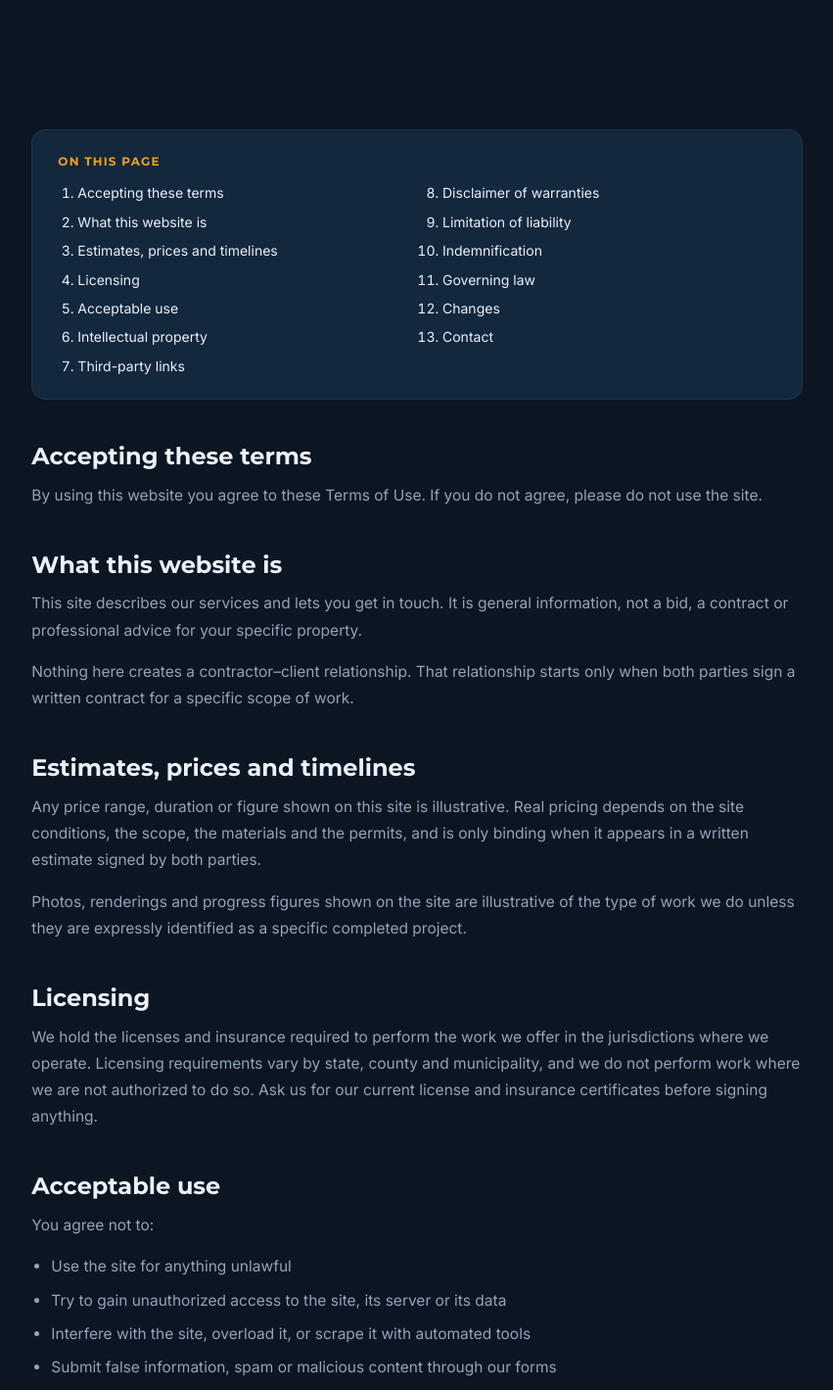
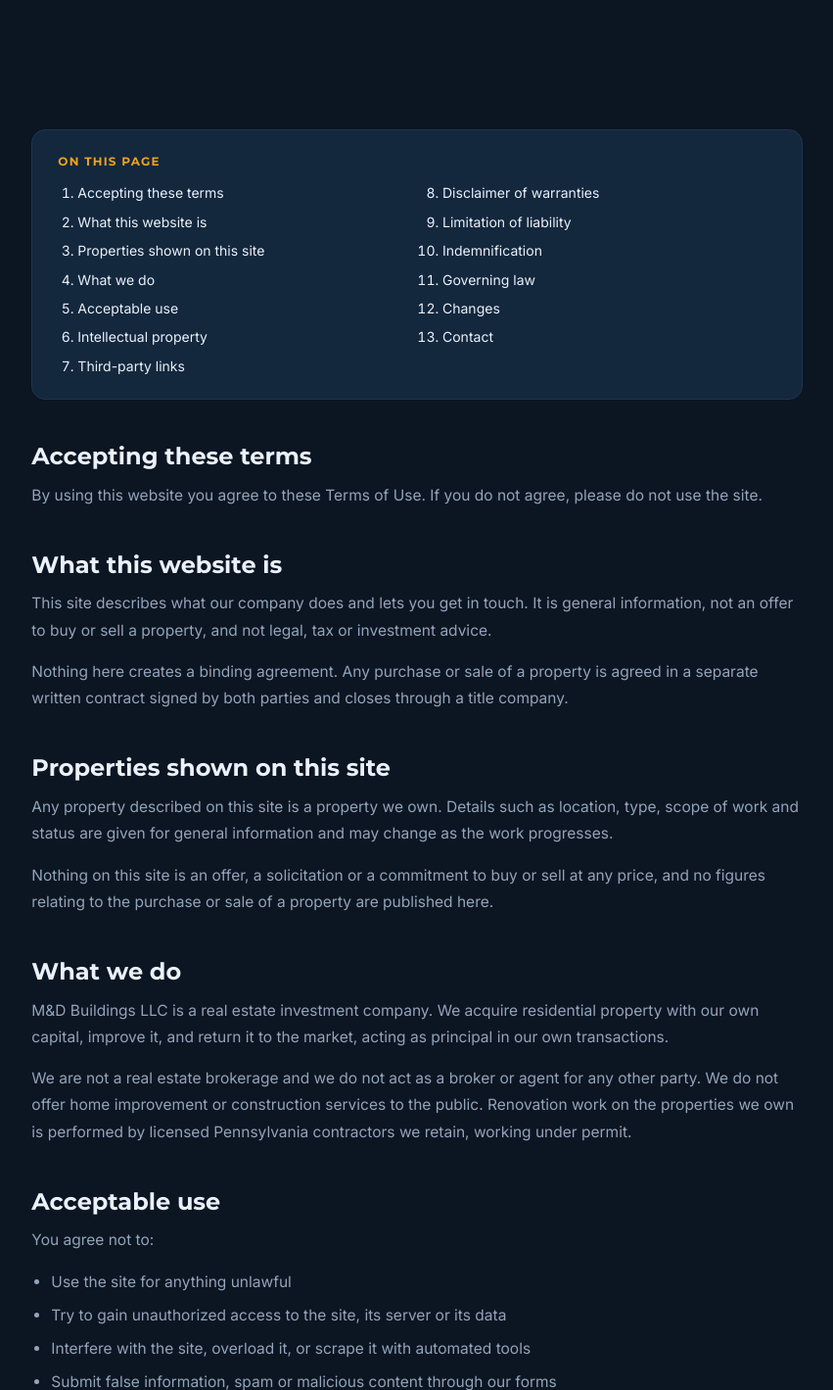
Before and after one commit to Sell-U-app/M-DLLC, a PHP site: page /terms.php in a window 1280 px wide. Shown: the part 415-1834 px from the top of the page at 98% size, without its empty margins (214-1065 px from the left). Run offline with PHP 8.4, Linux system fonts and the light colour scheme.

Commit message:
Envio real del formulario por SMTP, direccion de la sociedad y Terms corregidos
Formulario (unico canal de contacto):
- Nuevo inc/smtp.php: cliente SMTP autenticado sin dependencias (STARTTLS o
  SSL, AUTH LOGIN). Existe porque el contenedor de Railway no trae MTA y
  mail() siempre fallaba: los mensajes solo quedaban en un CSV que se borra
  en cada despliegue
- Se configura solo por variables de entorno, ninguna credencial en el repo
- El From usa el dominio autenticado y el correo del visitante viaja en
  Reply-To; al reves Outlook lo marca como spam
- Destino por defecto amml4225@hotmail.com, ajustable con MAIL_TO
- El respaldo en CSV se mantiene por si el envio falla

Datos de la sociedad:
- Oficina registrada 502 W 7th St Ste 100, Erie, PA 16502, en el pie y en las
  paginas legales

Terms of Use y Privacy Policy:
- Fuera la afirmacion "We hold the licenses and insurance required to perform
  the work we offer": era falsa y es justo lo que sanciona el Home Improvement
  Consumer Protection Act de Pensilvania. La reemplaza una descripcion real de
  la actividad y la aclaracion de que no somos brokerage ni ofrecemos obra al
  publico
- Fuera la relacion "contratista-cliente", los estimados vinculantes y la
  garantia de obra; el texto de datos personales ya no pide telefono ni habla
  de "tu proyecto"

Copy:
- "no listing" pasa a "the house never goes on the market" (la palabra estaba
  en el vocabulario excluido)

Co-Authored-By: Claude Opus 5 <noreply@anthropic.com>

```diff
--- a/inc/config.php
+++ b/inc/config.php
@@ -21,17 +21,17 @@ $SITE = [
     'email'      => 'info@mdbuildings.us',
     'phone'      => '',
     'phone_tel'  => '',
-    'address'    => '',   // <- direccion operativa real, pendiente
+    'address'    => '502 W 7th St Ste 100, Erie, PA 16502',   // oficina registrada
     'hours'      => '',
     'license'    => '',
 
     // --- Legal ---
     'state'         => 'Pennsylvania',   // state of formation and governing law
-    'legal_address' => '',               // <- misma direccion, pendiente
+    'legal_address' => '502 W 7th St Ste 100, Erie, PA 16502',
     'legal_email'   => 'legal@mdbuildings.us',
     'legal_updated' => 'September 4, 2026',
 
-    'form_to'     => 'info@mdbuildings.us',
+    'form_to'     => getenv('MAIL_TO') ?: 'amml4225@hotmail.com',   // destino del formulario
     'og_default'  => 'logo-stacked.png',
     'logo'        => 'logo-horizontal-light.png',
     'logo_footer' => 'logo-stacked-light.png',
@@ -97,7 +97,7 @@ $PROPERTIES = [];
 /** Who we work with: [audience, text] */
 $AUDIENCES = [
     ['Property owners',
-        'If you own a home in Pennsylvania and are thinking about selling, we may be the buyer. We purchase directly and on our own timeline, which means no listing, no showings and no commission — we are the buyer, not an agent. The sale closes at a title company like any other transaction.'],
+        'If you own a home in Pennsylvania and are thinking about selling, we may be the buyer. We purchase directly and on our own timeline, which means the house never goes on the market, there are no showings and there is no commission — we are the buyer, not an agent. The sale closes at a title company like any other transaction.'],
     ['Brokers and agents',
         'We are a straightforward counterparty. We look at what you bring, we answer quickly, and we do not renegotiate after diligence.'],
     ['Contractors and trades',
--- a/inc/legal.php
+++ b/inc/legal.php
@@ -29,7 +29,7 @@ $LEGAL = [
         ]],
         ['Information you give us', [
             'When you submit our contact form, we collect what you type into it:',
-            ['Your name', 'Your email address', 'Your phone number', 'The details you write about your project or request', 'Any other information you choose to include'],
+            ['Your name', 'Your email address', 'The address of a property, when you choose to give it', 'The details you write in your message', 'Any other information you choose to include'],
             'We ask only for what we need to respond to you. You are never required to use the form; you can email us instead.',
         ]],
         ['Information collected automatically', [
@@ -45,10 +45,10 @@ $LEGAL = [
         ]],
         ['Who we share it with', [
             'We share information only when we need to, and only with:',
-            ['Service providers who host the site, deliver our email or store our records, bound to use it only on our instructions', 'Subcontractors and suppliers involved in your specific project, limited to what the job requires', 'Professional advisers such as our accountant, insurer or attorney', 'Authorities, when the law requires it or to protect our legal rights'],
+            ['Service providers who host the site, deliver our email or store our records, bound to use it only on our instructions', 'Contractors, title companies and other parties involved in a transaction or in work on a property we own, limited to what is necessary', 'Professional advisers such as our accountant, insurer or attorney', 'Authorities, when the law requires it or to protect our legal rights'],
         ]],
         ['How long we keep it', [
-            'Inquiries that do not turn into a project are kept for up to 24 months and then deleted. Records tied to work we performed are kept for as long as our legal, tax, warranty and insurance obligations require.',
+            'Inquiries that do not lead to a transaction are kept for up to 24 months and then deleted. Records tied to a property we acquired are kept for as long as our legal and tax obligations require.',
         ]],
         ['Security', [
             'The site is served over HTTPS and access to submissions is limited to the people who need it. No method of transmission or storage is completely secure, so we cannot guarantee absolute security. Please do not send sensitive information such as government ID numbers, bank account details or payment card numbers through the contact form.',
@@ -80,15 +80,16 @@ $LEGAL = [
             "By using this website you agree to these Terms of Use. If you do not agree, please do not use the site.",
         ]],
         ['What this website is', [
-            'This site describes our services and lets you get in touch. It is general information, not a bid, a contract or professional advice for your specific property.',
-            'Nothing here creates a contractor–client relationship. That relationship starts only when both parties sign a written contract for a specific scope of work.',
+            'This site describes what our company does and lets you get in touch. It is general information, not an offer to buy or sell a property, and not legal, tax or investment advice.',
+            'Nothing here creates a binding agreement. Any purchase or sale of a property is agreed in a separate written contract signed by both parties and closes through a title company.',
         ]],
-        ['Estimates, prices and timelines', [
-            'Any price range, duration or figure shown on this site is illustrative. Real pricing depends on the site conditions, the scope, the materials and the permits, and is only binding when it appears in a written estimate signed by both parties.',
-            'Photos, renderings and progress figures shown on the site are illustrative of the type of work we do unless they are expressly identified as a specific completed project.',
+        ['Properties shown on this site', [
+            'Any property described on this site is a property we own. Details such as location, type, scope of work and status are given for general information and may change as the work progresses.',
+            'Nothing on this site is an offer, a solicitation or a commitment to buy or sell at any price, and no figures relating to the purchase or sale of a property are published here.',
         ]],
-        ['Licensing', [
-            "We hold the licenses and insurance required to perform the work we offer in the jurisdictions where we operate. Licensing requirements vary by state, county and municipality, and we do not perform work where we are not authorized to do so. Ask us for our current license and insurance certificates before signing anything.",
+        ['What we do', [
+            "$C is a real estate investment company. We acquire residential property with our own capital, improve it, and return it to the market, acting as principal in our own transactions.",
+            'We are not a real estate brokerage and we do not act as a broker or agent for any other party. We do not offer home improvement or construction services to the public. Renovation work on the properties we own is performed by licensed Pennsylvania contractors we retain, working under permit.',
         ]],
         ['Acceptable use', [
             'You agree not to:',
@@ -102,7 +103,7 @@ $LEGAL = [
         ]],
         ['Disclaimer of warranties', [
             'The site is provided "as is" and "as available". To the fullest extent permitted by law, we disclaim all warranties, express or implied, including merchantability, fitness for a particular purpose and non-infringement. We do not warrant that the site will be uninterrupted, error-free or free of harmful components.',
-            'This disclaimer applies to the website only. It does not affect the written warranty we give on work we actually perform under a signed contract.',
+            'This disclaimer applies to the website only. It does not affect the terms of any written contract signed with us.',
         ]],
         ['Limitation of liability', [
             "To the fullest extent permitted by law, $C and its owners, employees and contractors will not be liable for any indirect, incidental, special, consequential or punitive damages arising out of your use of this website, or for any loss of profits, revenue or data, even if we were advised such damages were possible. Our total liability arising from your use of the website will not exceed one hundred US dollars (US\$100).",
```
Also changed, not shown: inc/mailer.php (+17 -7 lines), inc/smtp.php (added, +120 -0 lines).
